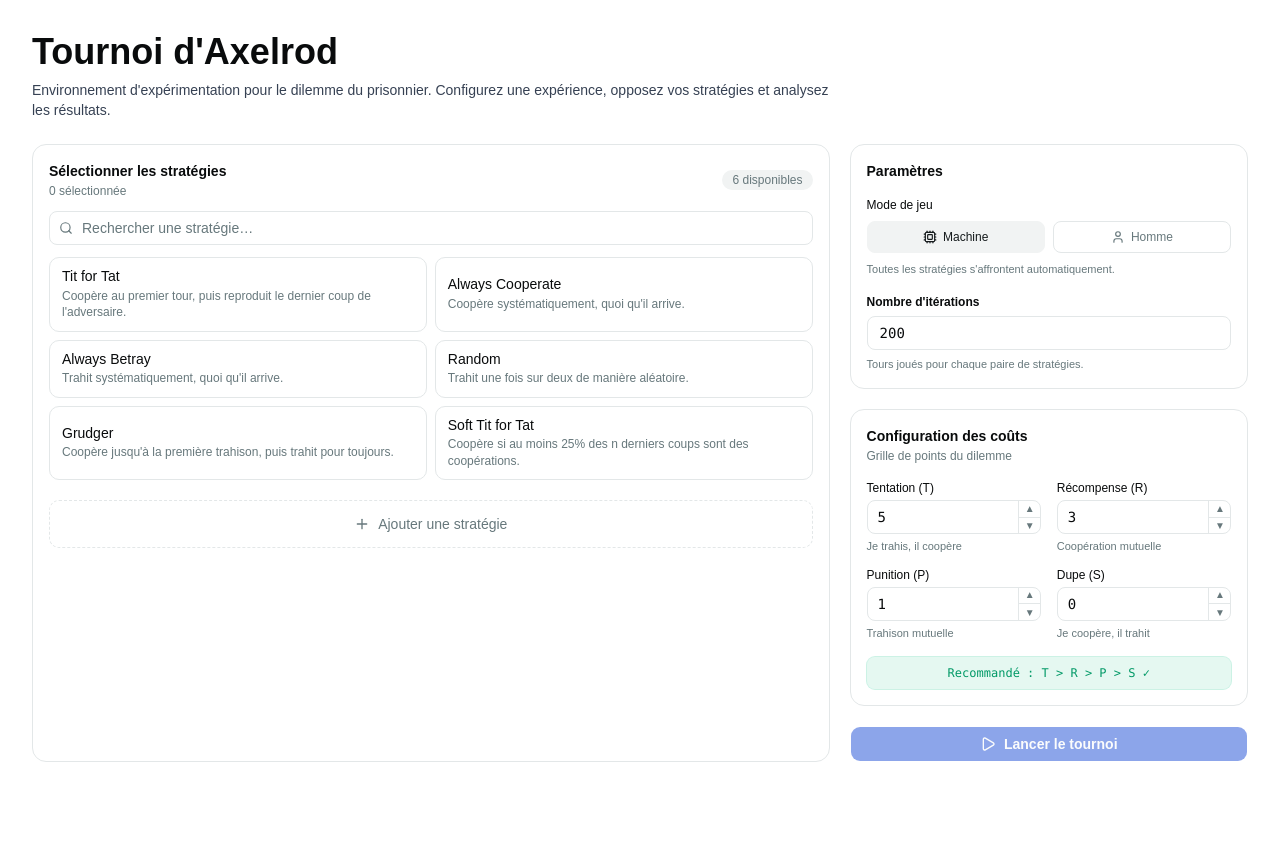
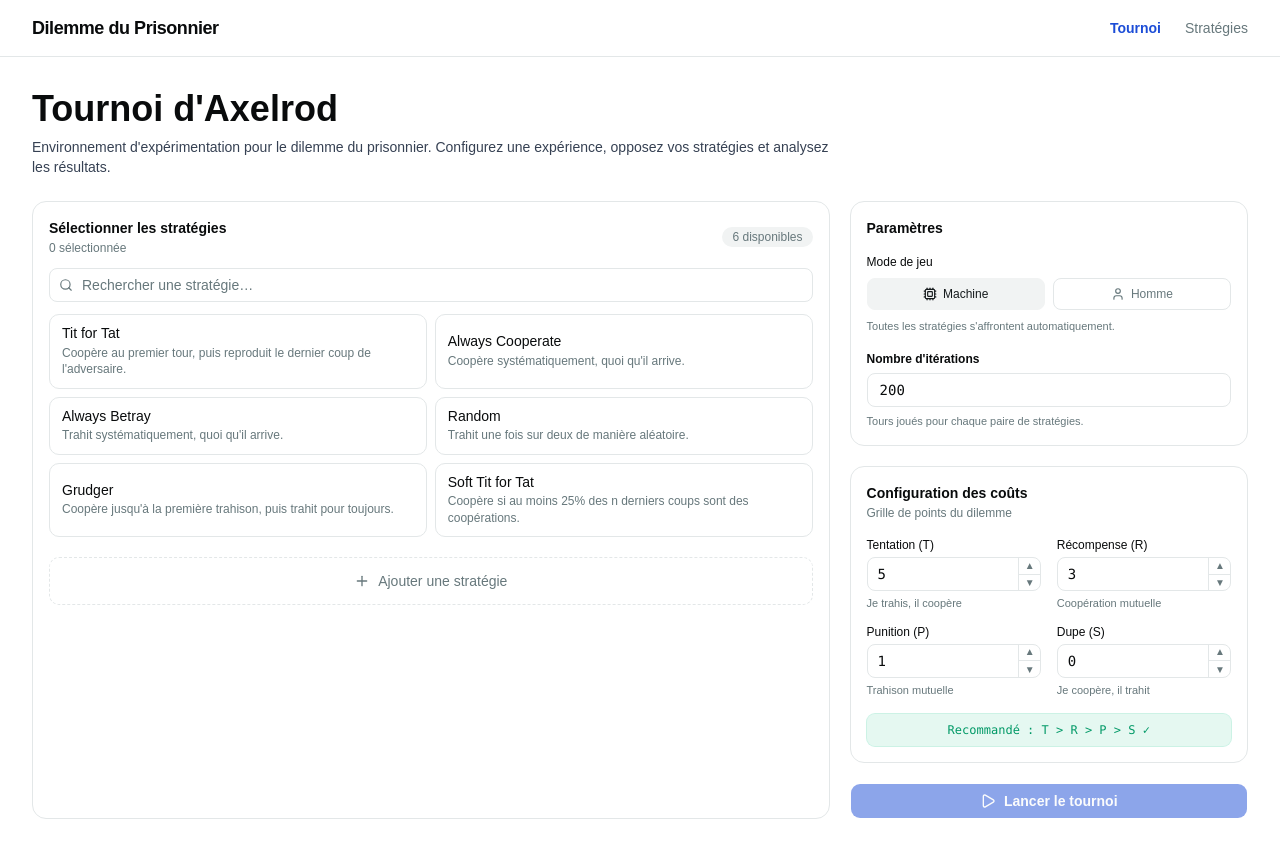
Before and after one commit to boubast/Dilemme-du-prisonnier, a React (Vite) app in the folder frontend/: page / in a window 1280 px wide. Before the commit the page ends 800 px from the top, so only its background shows below. Built offline with nearby package versions, Linux system fonts and the light colour scheme.

Commit message:
feat: ajout du header

```diff
--- a/frontend/src/layouts/MainLayout.tsx
+++ b/frontend/src/layouts/MainLayout.tsx
@@ -1,9 +1,54 @@
-import { Outlet } from "react-router-dom"
+import { NavLink, Outlet } from "react-router-dom"
+import { cn } from "@/lib/utils"
 
 export function MainLayout() {
   return (
-    <div className="min-h-screen bg-background text-foreground p-6 md:p-8">
-      <main className="mx-auto max-w-7xl">
+    <div className="flex min-h-screen flex-col bg-background text-foreground">
+      {/* Header */}
+      <header className="sticky top-0 z-40 w-full border-b border-border bg-background/80 backdrop-blur-md">
+        <div className="mx-auto flex h-14 max-w-7xl items-center justify-between px-6 md:px-8">
+          {/* Logo / Brand */}
+          <NavLink
+            to="/"
+            className="flex items-center gap-2 text-lg font-bold tracking-tight text-foreground transition-colors hover:text-primary"
+          >
+            Dilemme du Prisonnier
+          </NavLink>
+
+          {/* Navigation */}
+          <nav className="flex items-center gap-6 text-sm font-medium">
+            <NavLink
+              to="/"
+              className={({ isActive }) =>
+                cn(
+                  "transition-colors hover:text-primary",
+                  isActive
+                    ? "font-semibold text-primary"
+                    : "text-muted-foreground"
+                )
+              }
+            >
+              Tournoi
+            </NavLink>
+            <NavLink
+              to="/strategy"
+              className={({ isActive }) =>
+                cn(
+                  "transition-colors hover:text-primary",
+                  isActive
+                    ? "font-semibold text-primary"
+                    : "text-muted-foreground"
+                )
+              }
+            >
+              Stratégies
+            </NavLink>
+          </nav>
+        </div>
+      </header>
+
+      {/* Main Content */}
+      <main className="mx-auto w-full max-w-7xl flex-1 px-6 py-6 md:px-8 md:py-8">
         <Outlet />
       </main>
     </div>
```
